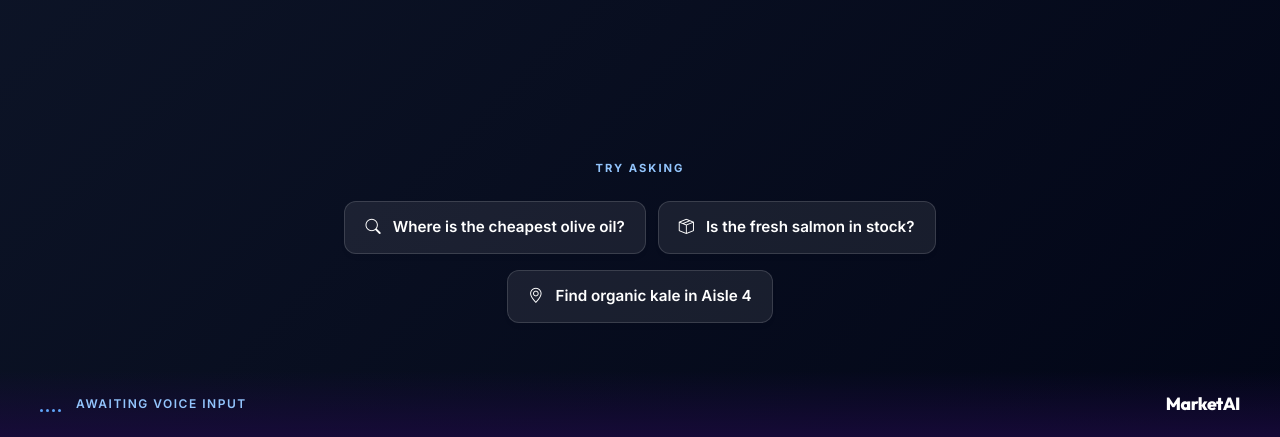
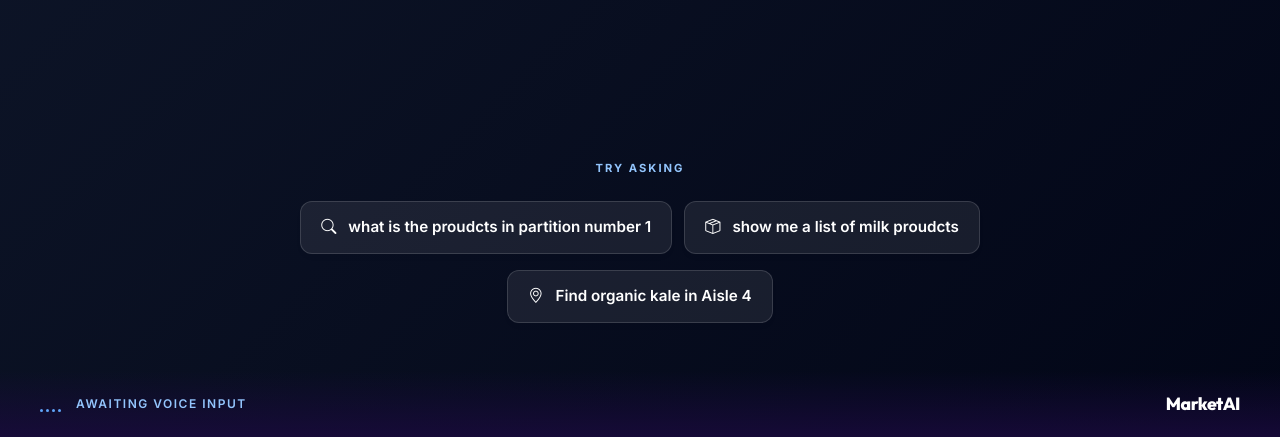
Before and after one commit to blackeagle686/market_chat_bot, a FastAPI app: page /?start=chat in a window 1280 px wide. Shown: the part 438-875 px from the top of the page. Run offline with FastAPI, Linux system fonts and the light colour scheme; tables that the repository leaves empty hold one stand-in row (values such as "Sample post"); parts of the project's set-up code (start-up, migrations or seed data) failed here and were passed over.

Commit message:
Auto-sync: 2026-04-23 20:25:25

```diff
--- a/templates/index.html
+++ b/templates/index.html
@@ -102,11 +102,11 @@
                 <div class="suggestions-row">
                     <button class="suggestion-chip">
                         <i class="bi bi-search"></i>
-                        Where is the cheapest olive oil?
+                        what is the proudcts in partition number 1
                     </button>
                     <button class="suggestion-chip">
                         <i class="bi bi-box-seam"></i>
-                        Is the fresh salmon in stock?
+                        show me a list of milk proudcts
                     </button>
                 </div>
                 <div class="suggestions-row">
```
